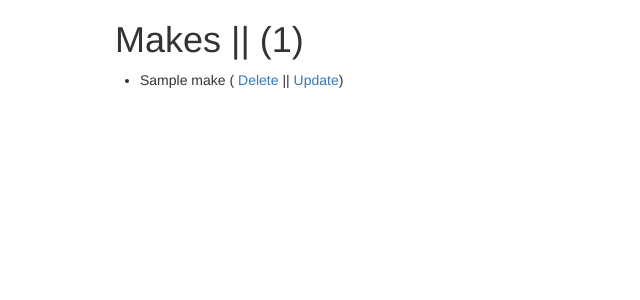
After one commit to foy4748/dj4e, a Django app: page /autos/make-read/ in a window 1280 px wide. The commit adds this page. Shown: the top 300 px of the page, without its empty margins (0-640 px from the left). Run offline with Django 4.2, Linux system fonts and the light colour scheme; a user stored in the database is signed in; tables that the repository leaves empty hold one stand-in row (values such as "Sample post"); some libraries are stand-ins or nearby versions.

Commit message:
AUTOS CRUD | Made adjustments to pass the Auto Grader

```diff
--- a/mysite/autos/templates/autos/auto_confirm_delete.html
+++ b/mysite/autos/templates/autos/auto_confirm_delete.html
@@ -10,7 +10,7 @@
 </section>
 <form action="" method="post">
   {% csrf_token %}
-  <button type="submit" value="submit">Confirm</button>
+  <button type="submit" value="submit">Yes, delete.</button>
   <button
     type="cancel"
     onclick="window.location='{% url 'autos:autos' %}' ; return false;"
--- a/mysite/autos/templates/autos/auto_list.html
+++ b/mysite/autos/templates/autos/auto_list.html
@@ -14,7 +14,7 @@
 		<p>Please create atleast one "Make" before creating a new Auto 👉</p>
 		{% else %}
 		<p>
-		<a href={% url 'autos:auto-create' %}>Create an Auto</a>
+		<a href={% url 'autos:auto-create' %}>Add an auto</a>
 		</p>
 		{% endif %}
 		</ul>
@@ -32,7 +32,7 @@
 				<div>
 					<h1 class="h2">Makes || ({{make_list.count}}) </h1>
 				</div>
-					<p> <a href={% url 'autos:make-create' %}>Create a Make</a> </p>
+					<p> <a href={% url 'autos:make-create' %}>Add a make</a> | <a href={% url 'autos:make-read' %}>View makes</a </p>
 				<ul>
 					{% if make_list.count == 0 %}
 					<p>No Make has been created yet.</p>
--- a/mysite/autos/templates/autos/make_confirm_delete.html
+++ b/mysite/autos/templates/autos/make_confirm_delete.html
@@ -9,7 +9,7 @@
 </section>
 <form action="" method="post">
   {% csrf_token %}
-  <button type="submit" value="submit">Confirm</button>
+  <button type="submit" value="submit">Yes, delete.</button>
   <button
     type="cancel"
     onclick="window.location='{% url 'autos:autos' %}' ; return false;"
--- /dev/null
+++ b/mysite/autos/templates/autos/make_list.html
@@ -0,0 +1,17 @@
+{% extends "base_bootstrap.html" %}
+
+{% block content %}
+<main class="container">
+    <div class="container">
+        <div class="container">
+            <h1>Makes || ({{make_list.count}})</h1>
+        </div>
+        <ul>
+            {% for make in make_list %}
+            <li>{{make.name}} ( <a href={% url "autos:make-delete" make.id %}>Delete</a>  || <a href={% url "autos:make-update" make.id %}>Update</a>)</li>
+            {% endfor %}
+        </ul>
+
+    </div>
+</main>
+{% endblock %}
--- a/mysite/autos/urls.py
+++ b/mysite/autos/urls.py
@@ -5,6 +5,7 @@ from . import views
 app_name = "autos"
 urlpatterns = [
         path("", views.AutoView.as_view(), name="autos"),
+        path("make-read/", views.MakeView.as_view(), name="make-read"),
         path("auto-create/", views.AutoCreateView.as_view(), name="auto-create"),
         path("make-create/", views.MakeCreateView.as_view(), name="make-create"),
 
--- a/mysite/autos/views.py
+++ b/mysite/autos/views.py
@@ -9,13 +9,17 @@ from .models import Auto, Make
 # Create your views here.
 
 # READ
-class AutoView(ListView):
+class AutoView(LoginRequiredMixin, ListView):
     template_name = "autos/auto_list.html"
     def get(self, request):
         auto_list = Auto.objects.all()
         make_list = Make.objects.all()
         ctx = { "auto_list": auto_list, "make_list": make_list}
         return render(request, self.template_name, ctx)
+
+class MakeView(LoginRequiredMixin, ListView):
+    model = Make
+    template_name = "autos/make_list.html"
 
 # CREATE
 class AutoCreateView(LoginRequiredMixin, CreateView):
```
